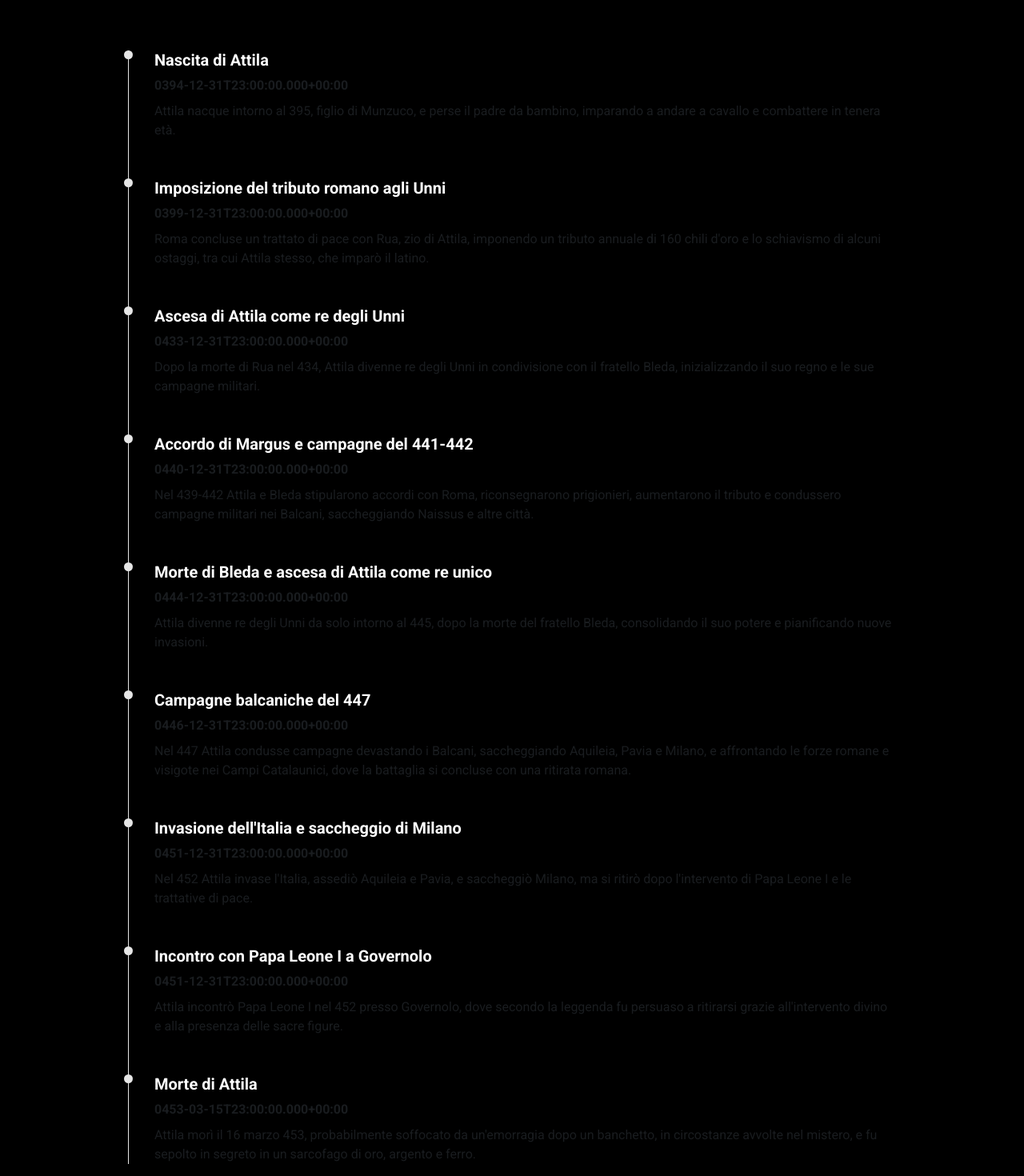
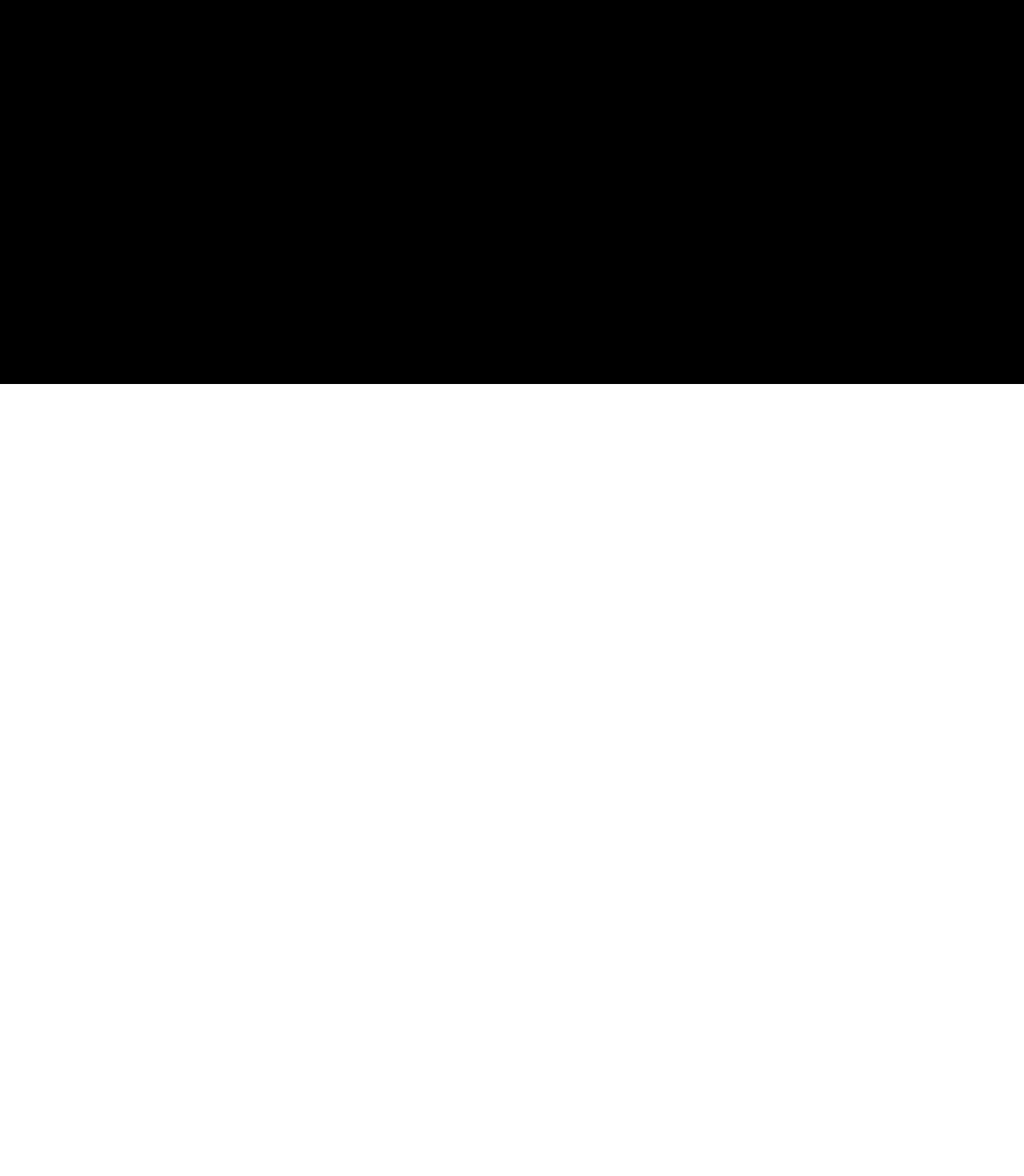
Before and after one commit to SimoneCampisi0/HistoryLine_1, a React (Vite) app: page / in a window 1280 px wide. Shown: the part 320-1790 px from the top of the page at 80% size. After the commit the page ends 800 px from the top, so only its background shows below. Built offline with nearby package versions, Linux system fonts and the light colour scheme; the HTML template or start-up script is replaced by a standard one.

Commit message:
Add logic to Timeline

```diff
--- a/package.json
+++ b/package.json
@@ -12,6 +12,7 @@
   "dependencies": {
     "@fortawesome/fontawesome-free": "^6.7.2",
     "bootstrap": "^5.3.3",
+    "dayjs": "^1.11.13",
     "mdb-react-ui-kit": "^9.0.0",
     "react": "^18.2.0",
     "react-bootstrap": "^2.10.9",
--- a/src/App.jsx
+++ b/src/App.jsx
@@ -2,15 +2,16 @@ import './App.css'
 import Menu from "./components/Menu.jsx";
 import Search from "./components/Search/Search.jsx";
 import Timeline from "./components/Timeline/Timeline.jsx";
+import {useState} from "react";
 
 function App() {
-
+    const [resultEvents, setResultEvent] = useState(null);
     return (<>
             <div className="w-100 min-vh-100 bg-black">
                 <div className="w-75 mx-auto">
                     <Menu/>
-                    <Search/>
-                    <Timeline/>
+                    <Search resultEvents={resultEvents} setResultEvent={setResultEvent}/>
+                    {resultEvents && resultEvents.events.length > 0 && <Timeline resultEvents={resultEvents}/>}
                 </div>
             </div>
         </>)
--- a/src/components/Search/Search.jsx
+++ b/src/components/Search/Search.jsx
@@ -2,7 +2,7 @@ import {useEffect, useState} from "react";
 import {getCharactersEvent, getSuggestCharacters} from "../../services/CharacterService.js";
 import './Search.css';
 
-function Search() {
+function Search({ resultEvents, setResultEvent}) {
     const [searchedParams, setSearchedParams] = useState({
         text: '',
         origin: '',
@@ -40,7 +40,8 @@ function Search() {
                 errorName: "Search empty.",
                 message: "Insert a text to search.",
                 code: "001",
-            })
+            });
+            setResultEvent(null);
             return false;
         }
         return true;
@@ -83,6 +84,11 @@ function Search() {
         getCharactersEventList(req)
             .then(response => {
                 console.log("charactersEventList: ", response);
+                setResultEvent({
+                    characterName: req.result,
+                    link: req.link,
+                    events: response
+                });
             })
     }
 
--- a/src/components/Timeline/Timeline.jsx
+++ b/src/components/Timeline/Timeline.jsx
@@ -1,73 +1,37 @@
 import './Timeline.css';
+import dayjs from "dayjs";
+import 'dayjs/locale/it.js'
+import PropTypes from "prop-types";
+dayjs.locale('it');
 
-function Timeline() {
-
-    //TODO: ricevere eventList da Search.jsx
-    const eventList = [
-        {
-            "eventName": "Nascita di Attila",
-            "eventDescription": "Attila nacque intorno al 395, figlio di Munzuco, e perse il padre da bambino, imparando a andare a cavallo e combattere in tenera età.",
-            "eventDate": "0394-12-31T23:00:00.000+00:00"
-        },
-        {
-            "eventName": "Imposizione del tributo romano agli Unni",
-            "eventDescription": "Roma concluse un trattato di pace con Rua, zio di Attila, imponendo un tributo annuale di 160 chili d'oro e lo schiavismo di alcuni ostaggi, tra cui Attila stesso, che imparò il latino.",
-            "eventDate": "0399-12-31T23:00:00.000+00:00"
-        },
-        {
-            "eventName": "Ascesa di Attila come re degli Unni",
-            "eventDescription": "Dopo la morte di Rua nel 434, Attila divenne re degli Unni in condivisione con il fratello Bleda, inizializzando il suo regno e le sue campagne militari.",
-            "eventDate": "0433-12-31T23:00:00.000+00:00"
-        },
-        {
-            "eventName": "Accordo di Margus e campagne del 441-442",
-            "eventDescription": "Nel 439-442 Attila e Bleda stipularono accordi con Roma, riconsegnarono prigionieri, aumentarono il tributo e condussero campagne militari nei Balcani, saccheggiando Naissus e altre città.",
-            "eventDate": "0440-12-31T23:00:00.000+00:00"
-        },
-        {
-            "eventName": "Morte di Bleda e ascesa di Attila come re unico",
-            "eventDescription": "Attila divenne re degli Unni da solo intorno al 445, dopo la morte del fratello Bleda, consolidando il suo potere e pianificando nuove invasioni.",
-            "eventDate": "0444-12-31T23:00:00.000+00:00"
-        },
-        {
-            "eventName": "Campagne balcaniche del 447",
-            "eventDescription": "Nel 447 Attila condusse campagne devastando i Balcani, saccheggiando Aquileia, Pavia e Milano, e affrontando le forze romane e visigote nei Campi Catalaunici, dove la battaglia si concluse con una ritirata romana.",
-            "eventDate": "0446-12-31T23:00:00.000+00:00"
-        },
-        {
-            "eventName": "Invasione dell'Italia e saccheggio di Milano",
-            "eventDescription": "Nel 452 Attila invase l'Italia, assediò Aquileia e Pavia, e saccheggiò Milano, ma si ritirò dopo l'intervento di Papa Leone I e le trattative di pace.",
-            "eventDate": "0451-12-31T23:00:00.000+00:00"
-        },
-        {
-            "eventName": "Incontro con Papa Leone I a Governolo",
-            "eventDescription": "Attila incontrò Papa Leone I nel 452 presso Governolo, dove secondo la leggenda fu persuaso a ritirarsi grazie all'intervento divino e alla presenza delle sacre figure.",
-            "eventDate": "0451-12-31T23:00:00.000+00:00"
-        },
-        {
-            "eventName": "Morte di Attila",
-            "eventDescription": "Attila morì il 16 marzo 453, probabilmente soffocato da un'emorragia dopo un banchetto, in circostanze avvolte nel mistero, e fu sepolto in segreto in un sarcofago di oro, argento e ferro.",
-            "eventDate": "0453-03-15T23:00:00.000+00:00"
-        }
-    ];
-
+function Timeline({ resultEvents }) {
     return (
         <>
             <section className="py-5">
                 <ul className="timeline">
-                    {eventList.map((item, index) => (
+                    {resultEvents.events.map((item, index) => {
+                        const formattedDate = dayjs(item.eventDate).format('D MMMM YYYY');
+                        return (
                             <li className="timeline-item mb-5" key={index}>
                                 <h5 className="fw-bold text-white">{item.eventName}</h5>
-                            <p className="text-muted mb-2 fw-bold text-white">{item.eventDate}</p>
+                                <p className="text-muted mb-2 fw-bold text-white">{formattedDate}</p>
                                 <p className="text-muted">
                                     {item.eventDescription}
                                 </p>
                             </li>
-                    ))}
+                        );
+                    })}
                 </ul>
             </section>
         </>
-    )
+    );
 }
 
+Timeline.propTypes = {
+    resultEvents: PropTypes.shape({
+        characterName: PropTypes.string,
+        link: PropTypes.string,
+        events: PropTypes.array.isRequired,
+    }).isRequired,
+}
 export default Timeline;
```
Also changed, not shown: 1 other file (tests, documents, lock files or other folders). Lines whose indentation alone changed are shown as unchanged.
